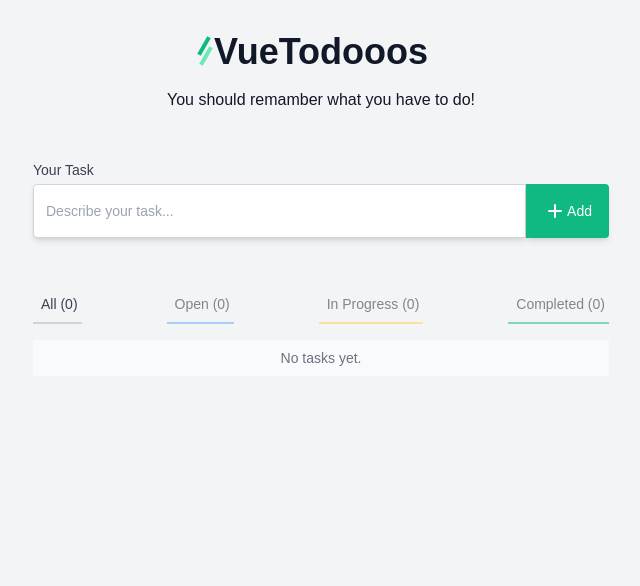
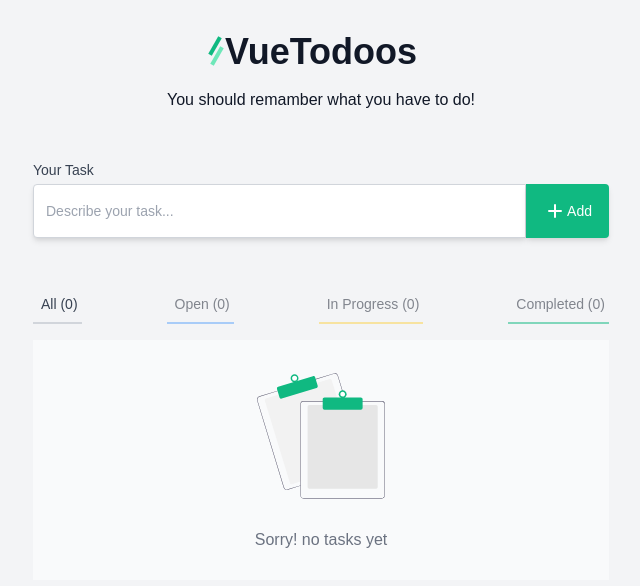
Before and after one commit to m-alghobary/vue-todoos, a Vue app: page / in a window 1280 px wide. Shown: the top 586 px of the page, without its empty margins (319-959 px from the left). Built offline with nearby package versions, Linux system fonts and the light colour scheme.

Commit message:
add empty list illustration

```diff
--- a/package.json
+++ b/package.json
@@ -1,5 +1,5 @@
 {
-  "name": "vue-todooos",
+  "name": "vue-todoos",
   "version": "0.0.0",
   "scripts": {
     "dev": "vite",
--- a/src/App.vue
+++ b/src/App.vue
@@ -1,7 +1,7 @@
 <template>
 	<div class="max-w-xl mx-auto px-4 sm:px-0 pb-10">
 		<header class="text-center py-8">
-			<h1 class="text-4xl font-bold inline-block relative">Vue<span class="">Todooos</span></h1>
+			<h1 class="text-4xl font-bold inline-block relative">Vue<span class="">Todoos</span></h1>
 			<p class="mt-4">You should remamber what you have to do!</p>
 		</header>
 		<div class="mt-4">
--- a/src/components/task-list.vue
+++ b/src/components/task-list.vue
@@ -11,7 +11,48 @@
 				></task-item>
 			</transition-group>
 		</template>
-		<div v-else class="bg-gray-50 py-2 text-gray-500 text-sm text-center font-light">No tasks yet.</div>
+		<div v-else class="bg-gray-50 py-2 text-gray-500 text-center font-light">
+			<svg class="w-32 h-36 block mx-auto mt-4" viewBox="0 0 49 48">
+				<path
+					fill="#f2f2f2"
+					d="M31.09 10.797H17.895c-.625 0-1.133.512-1.137 1.14v29.458l-.149.046-3.238.996a.602.602 0 01-.754-.406l-9.629-31.59a.608.608 0 01.399-.757l4.988-1.536L22.84 3.703l4.988-1.535a.612.612 0 01.461.043c.14.078.246.207.293.36l2.461 8.074zm0 0"
+				/>
+				<path
+					fill="#3f3d56"
+					d="M33.969 10.645L31.004.915a1.28 1.28 0 00-1.606-.856l-7.015 2.156L7.922 6.66.91 8.816c-.68.211-1.062.93-.855 1.614l10.14 33.261c.164.543.664.91 1.23.914.126 0 .255-.02.376-.058l4.808-1.477.149-.047v-.16l-.149.047-4.851 1.492a1.135 1.135 0 01-1.418-.757L.203 10.387c-.09-.29-.058-.602.082-.871.14-.266.383-.465.668-.555L7.97 6.805l14.46-4.446L29.442.203a1.138 1.138 0 011.418.754l2.953 9.688.047.152h.157zm0 0"
+				/>
+				<path
+					fill="#10b981"
+					d="M9.277 9.707a.682.682 0 01-.652-.484l-.973-3.196a.681.681 0 01.45-.851l13.304-4.09c.36-.113.742.09.852.453l.972 3.195c.11.36-.09.743-.449.852L9.477 9.68a.7.7 0 01-.2.027zm0 0"
+				/>
+				<path
+					fill="#10b981"
+					d="M15.89 1.895c0 .84-.675 1.52-1.511 1.52-.836 0-1.512-.68-1.512-1.52s.676-1.52 1.512-1.52 1.512.68 1.512 1.52zm0 0"
+				/>
+				<path fill="#fff" d="M15.336 1.895a.96.96 0 01-.957.96.96.96 0 01-.957-.96c0-.532.43-.961.957-.961a.96.96 0 01.957.96zm0 0" />
+				<path
+					fill="#e6e6e6"
+					d="M45.57 44.215H20.012a.645.645 0 01-.645-.645V12.812c0-.359.29-.648.645-.648H45.57c.356 0 .64.29.64.649V43.57a.642.642 0 01-.64.645zm0 0"
+				/>
+				<path
+					fill="#3f3d56"
+					d="M33.813 10.645H17.895a1.29 1.29 0 00-1.286 1.293V42.91l.149-.047V11.938a1.144 1.144 0 011.137-1.141h15.964zm13.874 0H17.895a1.29 1.29 0 00-1.286 1.293v34.785c0 .71.575 1.289 1.286 1.289h29.793c.71 0 1.285-.578 1.285-1.29V11.938a1.29 1.29 0 00-1.285-1.292zm1.133 36.078c0 .629-.508 1.136-1.133 1.136H17.895a1.14 1.14 0 01-1.137-1.136V11.938a1.144 1.144 0 011.137-1.141h29.793c.624 0 1.132.512 1.132 1.14zm0 0"
+				/>
+				<path
+					fill="#10b981"
+					d="M39.746 13.988H25.832a.681.681 0 01-.68-.683V9.96c0-.375.305-.68.68-.684h13.914c.375.004.68.309.684.684v3.344a.687.687 0 01-.684.683zm0 0"
+				/>
+				<path
+					fill="#10b981"
+					d="M34.305 7.988c0 .84-.68 1.52-1.516 1.52-.832 0-1.512-.68-1.512-1.52s.68-1.52 1.512-1.52c.836 0 1.516.68 1.516 1.52zm0 0"
+				/>
+				<path
+					fill="#fff"
+					d="M33.71 7.988c0 .512-.41.926-.92.926a.921.921 0 01-.919-.926c0-.511.41-.926.918-.926.512 0 .922.415.922.926zm0 0"
+				/>
+			</svg>
+			<p class="my-5">Sorry! no tasks yet</p>
+		</div>
 	</div>
 </template>
 
```
Also changed, not shown: 1 other file (tests, documents, lock files or other folders).
